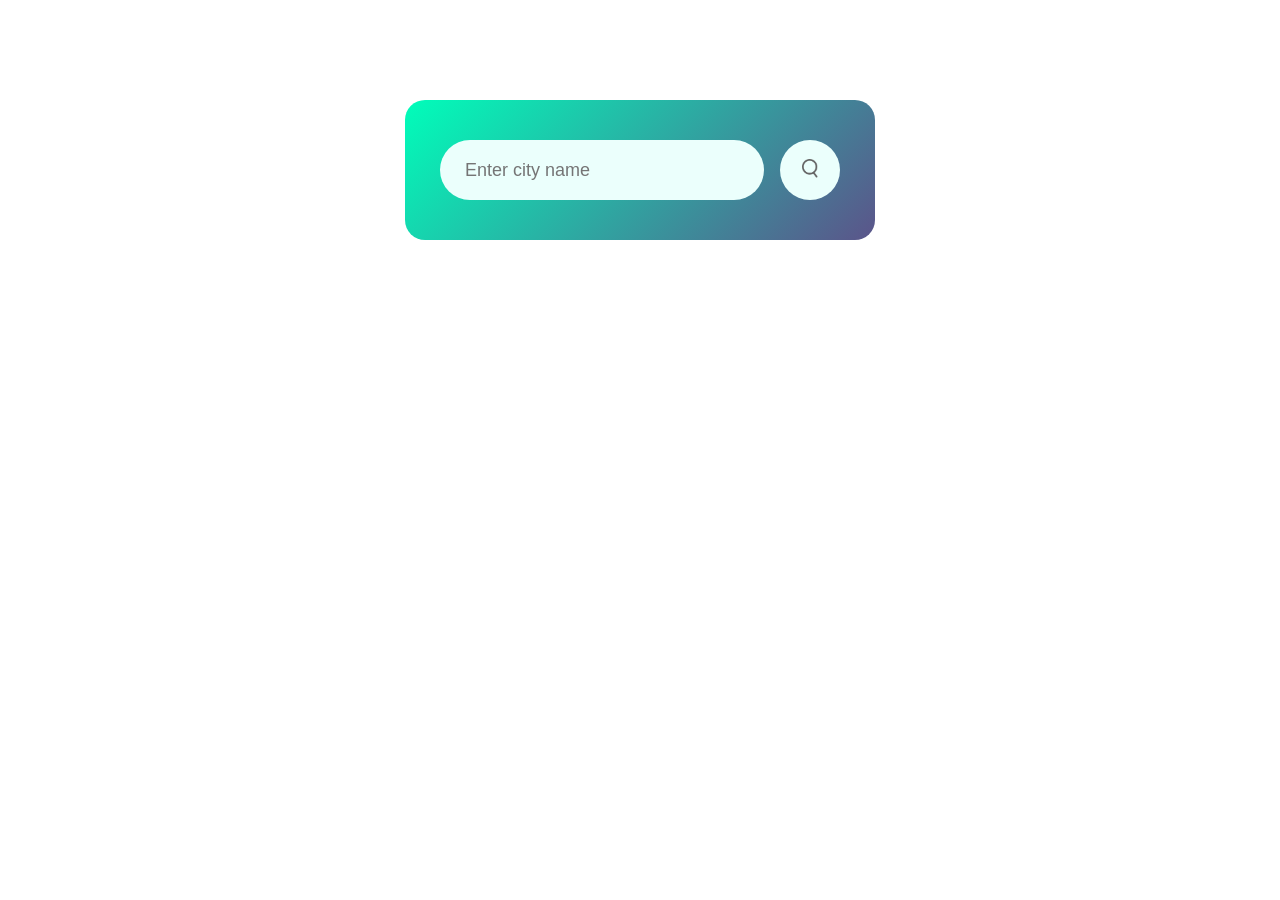
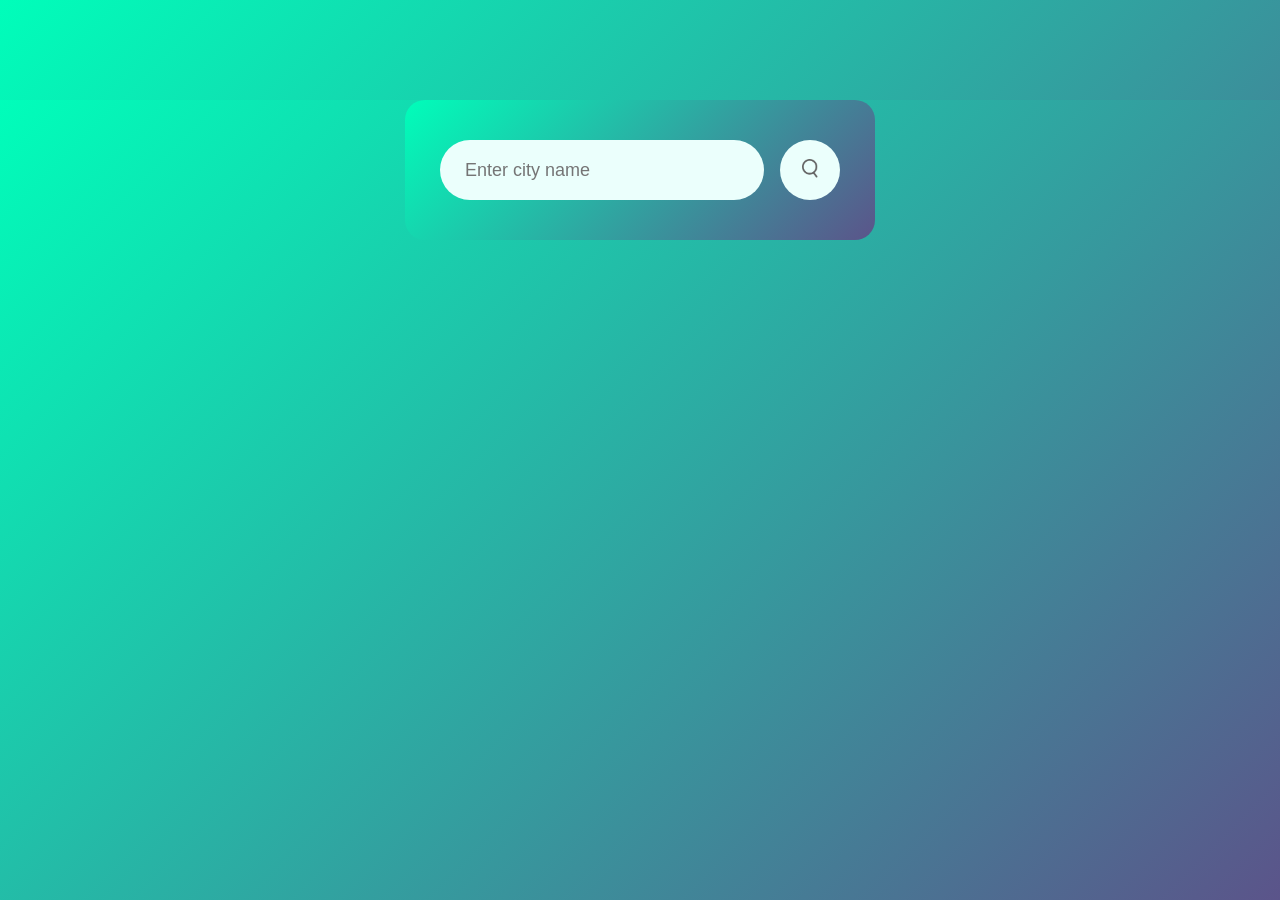
Before and after one commit to Mohitsharm10/weather-app, a plain HTML site: page index.html in a window 1280 px wide. Drawn offline with Linux system fonts and the light colour scheme; files whose address does not match are found by name.

Commit message:
Update style.css

```diff
--- a/style.css
+++ b/style.css
@@ -8,6 +8,8 @@
 html , body{
     width: 100%;
     height: 100%;
+    background: linear-gradient(135deg, #00feba, #5b548a);
+
 }
 .card{
     width: 90%;
```
